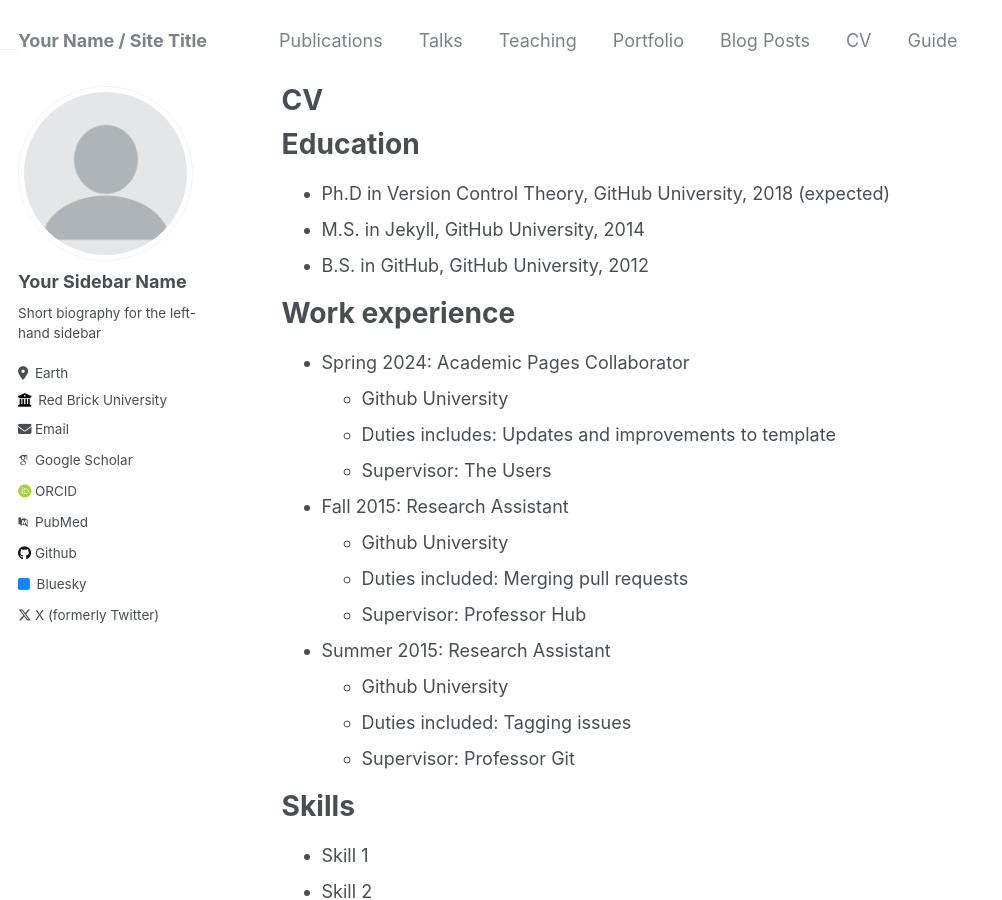
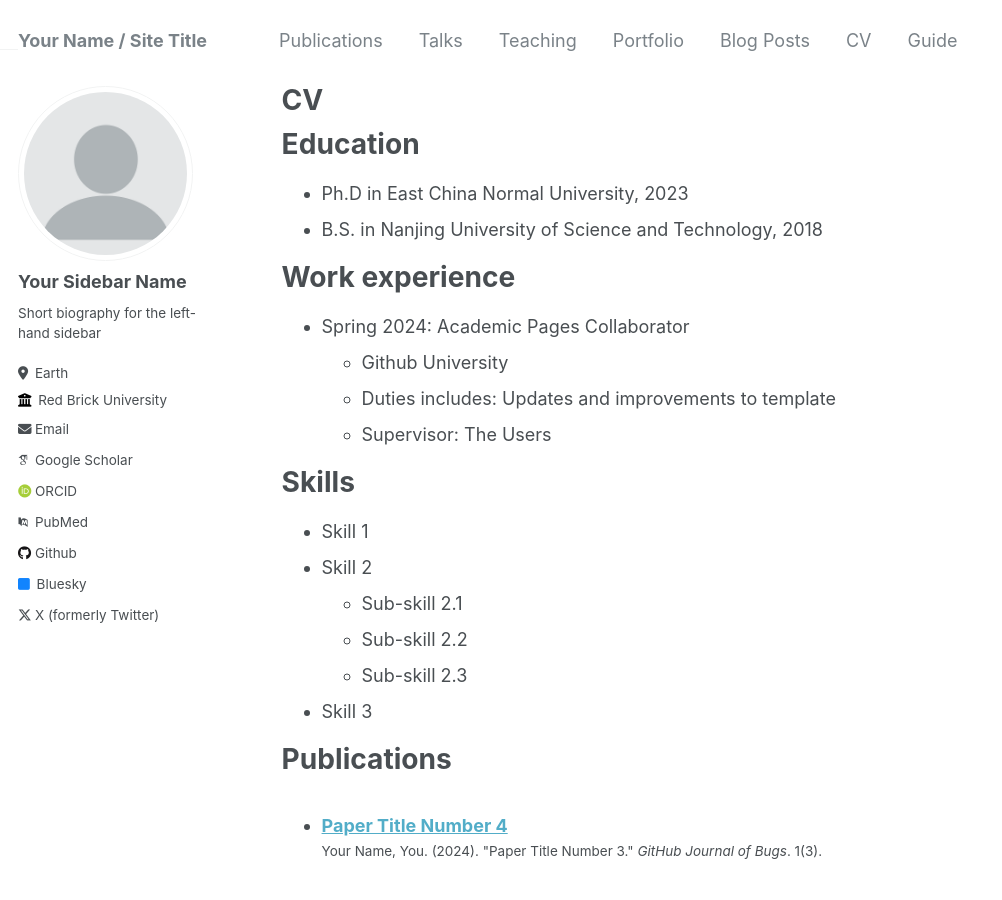
Before and after one commit to YannEmiya/YannEmiya.github.io, a Jekyll site: the page built from _pages/cv.md, in a window 1280 px wide and 900 px high. Shown: the whole window, without its empty margins (0-1002 px from the left). Built offline with Jekyll 4.4.1, drawn with Linux system fonts in a browser that asks for light colours; some web fonts are replaced.

Commit message:
Update cv.md

```diff
--- a/_pages/cv.md
+++ b/_pages/cv.md
@@ -11,9 +11,8 @@ redirect_from:
 
 Education
 ======
-* Ph.D in Version Control Theory, GitHub University, 2018 (expected)
-* M.S. in Jekyll, GitHub University, 2014
-* B.S. in GitHub, GitHub University, 2012
+* Ph.D in East China Normal University, 2023
+* B.S. in Nanjing University of Science and Technology, 2018
 
 Work experience
 ======
@@ -22,15 +21,6 @@ Work experience
   * Duties includes: Updates and improvements to template
   * Supervisor: The Users
 
-* Fall 2015: Research Assistant
-  * Github University
-  * Duties included: Merging pull requests
-  * Supervisor: Professor Hub
-
-* Summer 2015: Research Assistant
-  * Github University
-  * Duties included: Tagging issues
-  * Supervisor: Professor Git
 
 Skills
 ======
```
